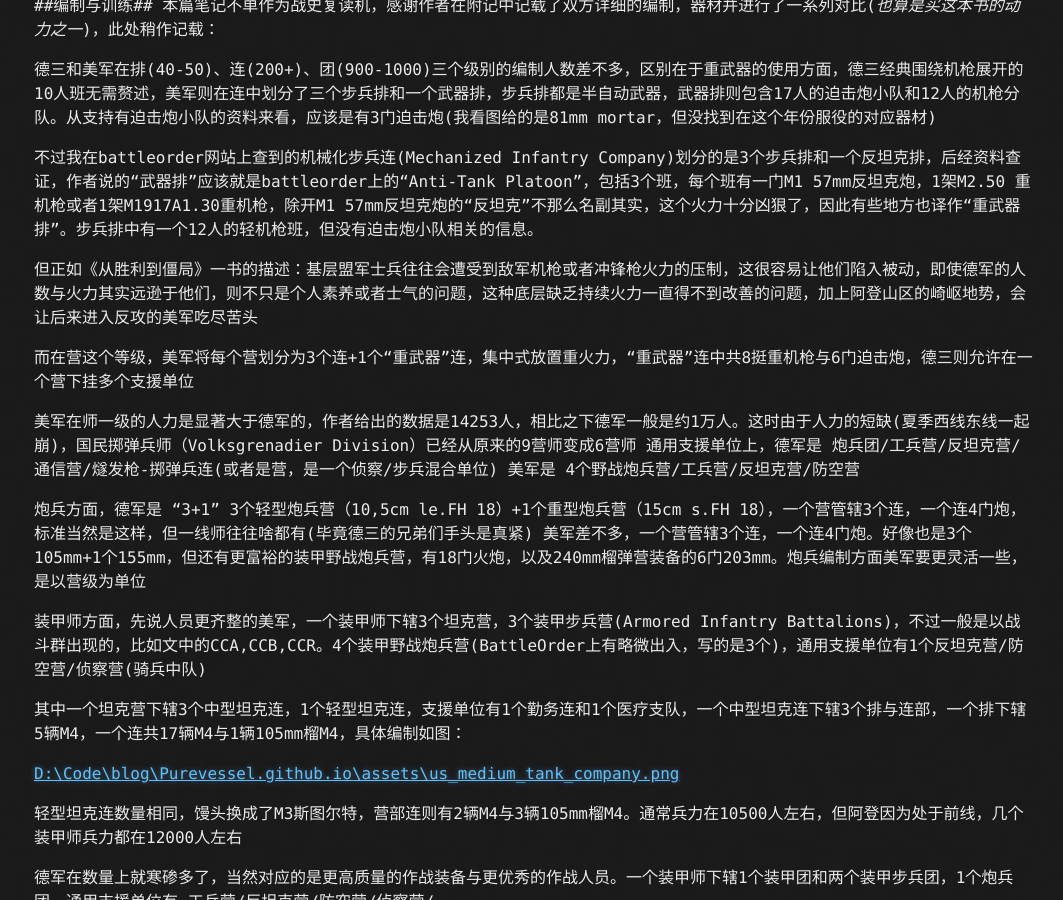
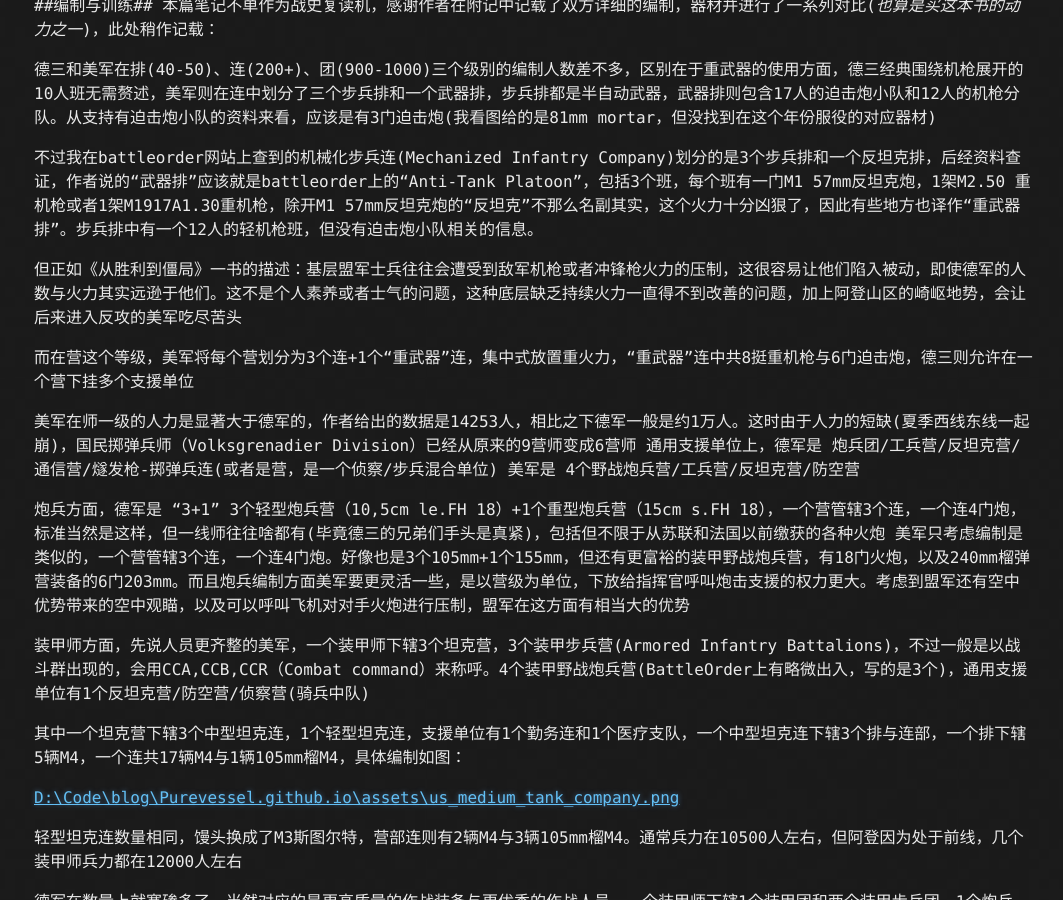
Before and after one commit to Purevessel/Purevessel.github.io, a Jekyll site: the page built from _posts/2022-9-3-Ardennes.md, in a window 1280 px wide and 900 px high, scrolled down 686 px. Shown: the whole window, without its empty margins (106-1169 px from the left). Built offline with Jekyll 4.4.1, drawn with Linux system fonts in a browser that asks for light colours; some of the changed text lies outside the part shown.

Commit message:
2025/3/20 update

```diff
--- a/_posts/2022-9-3-Ardennes.md
+++ b/_posts/2022-9-3-Ardennes.md
@@ -27,17 +27,17 @@
 
 不过我在battleorder网站上查到的机械化步兵连(Mechanized Infantry Company)划分的是3个步兵排和一个反坦克排，后经资料查证，作者说的“武器排”应该就是battleorder上的“Anti-Tank Platoon”，包括3个班，每个班有一门M1 57mm反坦克炮，1架M2.50 重机枪或者1架M1917A1.30重机枪，除开M1 57mm反坦克炮的“反坦克”不那么名副其实，这个火力十分凶狠了，因此有些地方也译作“重武器排”。步兵排中有一个12人的轻机枪班，但没有迫击炮小队相关的信息。
 
-但正如《从胜利到僵局》一书的描述：基层盟军士兵往往会遭受到敌军机枪或者冲锋枪火力的压制，这很容易让他们陷入被动，即使德军的人数与火力其实远逊于他们，则不只是个人素养或者士气的问题，这种底层缺乏持续火力一直得不到改善的问题，加上阿登山区的崎岖地势，会让后来进入反攻的美军吃尽苦头
+但正如《从胜利到僵局》一书的描述：基层盟军士兵往往会遭受到敌军机枪或者冲锋枪火力的压制，这很容易让他们陷入被动，即使德军的人数与火力其实远逊于他们。这不是个人素养或者士气的问题，这种底层缺乏持续火力一直得不到改善的问题，加上阿登山区的崎岖地势，会让后来进入反攻的美军吃尽苦头
 
 而在营这个等级，美军将每个营划分为3个连+1个“重武器”连，集中式放置重火力，“重武器”连中共8挺重机枪与6门迫击炮，德三则允许在一个营下挂多个支援单位
 
 美军在师一级的人力是显著大于德军的，作者给出的数据是14253人，相比之下德军一般是约1万人。这时由于人力的短缺(夏季西线东线一起崩)，国民掷弹兵师（Volksgrenadier Division）已经从原来的9营师变成6营师
 通用支援单位上，德军是 炮兵团/工兵营/反坦克营/通信营/燧发枪-掷弹兵连(或者是营，是一个侦察/步兵混合单位) 美军是 4个野战炮兵营/工兵营/反坦克营/防空营
 
-炮兵方面，德军是 “3+1” 3个轻型炮兵营（10,5cm le.FH 18）+1个重型炮兵营（15cm s.FH 18），一个营管辖3个连，一个连4门炮，标准当然是这样，但一线师往往啥都有(毕竟德三的兄弟们手头是真紧)
-美军差不多，一个营管辖3个连，一个连4门炮。好像也是3个105mm+1个155mm，但还有更富裕的装甲野战炮兵营，有18门火炮，以及240mm榴弹营装备的6门203mm。炮兵编制方面美军要更灵活一些，是以营级为单位
+炮兵方面，德军是 “3+1” 3个轻型炮兵营（10,5cm le.FH 18）+1个重型炮兵营（15cm s.FH 18），一个营管辖3个连，一个连4门炮，标准当然是这样，但一线师往往啥都有(毕竟德三的兄弟们手头是真紧)，包括但不限于从苏联和法国以前缴获的各种火炮
+美军只考虑编制是类似的，一个营管辖3个连，一个连4门炮。好像也是3个105mm+1个155mm，但还有更富裕的装甲野战炮兵营，有18门火炮，以及240mm榴弹营装备的6门203mm。而且炮兵编制方面美军要更灵活一些，是以营级为单位，下放给指挥官呼叫炮击支援的权力更大。考虑到盟军还有空中优势带来的空中观瞄，以及可以呼叫飞机对对手火炮进行压制，盟军在这方面有相当大的优势
 
-装甲师方面，先说人员更齐整的美军，一个装甲师下辖3个坦克营，3个装甲步兵营(Armored Infantry Battalions)，不过一般是以战斗群出现的，比如文中的CCA,CCB,CCR。4个装甲野战炮兵营(BattleOrder上有略微出入，写的是3个)，通用支援单位有1个反坦克营/防空营/侦察营(骑兵中队)
+装甲师方面，先说人员更齐整的美军，一个装甲师下辖3个坦克营，3个装甲步兵营(Armored Infantry Battalions)，不过一般是以战斗群出现的，会用CCA,CCB,CCR（Combat command）来称呼。4个装甲野战炮兵营(BattleOrder上有略微出入，写的是3个)，通用支援单位有1个反坦克营/防空营/侦察营(骑兵中队)
 
 其中一个坦克营下辖3个中型坦克连，1个轻型坦克连，支援单位有1个勤务连和1个医疗支队，一个中型坦克连下辖3个排与连部，一个排下辖5辆M4，一个连共17辆M4与1辆105mm榴M4，具体编制如图：
 
@@ -150,6 +150,6 @@
 
 接下来是人员的素质问题，1SS是久经沙场闻名的部队，然而这支部队在经过不断的换血和骨干抽调之后，人员的素质已经大幅下降，12SS同样，该师经历了卡昂-法莱斯的血战，尽管休整了10-11月，并且人员与车辆基本补充到满员，然而60%的士兵只经过了6-8周的训练，就连“泽普”也在战后承认，5GA的整体训练好于6GA，同时由于此时小胡子着意培养的“纳粹男子气概”，这批新兵们往往表现得鲁莽而凶狠，好斗而无礼，进攻时往往只是采取简单粗暴的正面进攻手段，而非是经过思考后的产物。幸而还有大批有着丰富战斗经验的党卫军军官们，然而他们受到这种负面思想的影响也不小。
 
-首日，6GA的进攻同样不理想。首先由于战前的优秀情报管制工作，让6GA能够以约2：1的兵力面对美军，然而同样由于情报管制带来的一系列措施，德军并没有对美军的防御区域做好有效的侦察，这使得6GA的炮火准备并没有给对面美军带来非常大的杀伤，尽管各处通信都已停滞，然而许多炮弹都落在了无人区里，士兵们则躲在坚固的战壕中，并没有被杀伤到。
+首日，6GA的进攻同样不理想。首先由于战前的优秀情报管制工作，让6GA能够以约2：1的兵力面对美军，然而同样由于情报管制带来的一系列措施，6GA的德军并没有对美军的防御区域做好有效的侦察，这使得6GA的炮火准备并没有给对面美军带来非常大的杀伤，尽管各处通信都已停滞，然而许多炮弹都落在了无人区里，士兵们则躲在坚固的战壕中，并没有被杀伤到。
 
-从北往南的一线部队开始，掩护6GA北部侧翼的67军就首先就遇上了大麻烦，美军
+从北往南的一线部队开始，掩护6GA北部侧翼的67军就首先就遇上了大麻烦，美军此前在10日-13日对鲁尔水坝的攻击迫使67军转入防御,用于进攻的326VD中有两个营被抽调给了更北边的272VD用于防御，有两个营负责防守被美军第2步兵师攻占的瓦勒沙伊德（注意该处不是法国洛林区的地点，它的名字是德语 Wahlerscheid，它是因为附近的林区被命名的，属于是德比两国边境线上的一个过境点，具体官方介绍详见[https://www.gv-mon.de/wahlerscheid/](https://www.gv-mon.de/wahlerscheid/)），
```
Also changed, not shown: _posts/2024-7-13-TheDeathOfSixArmy.md (+2 -2 lines), _posts/2025-3-9-IslandOfFire.md (added, +106 -0 lines).
